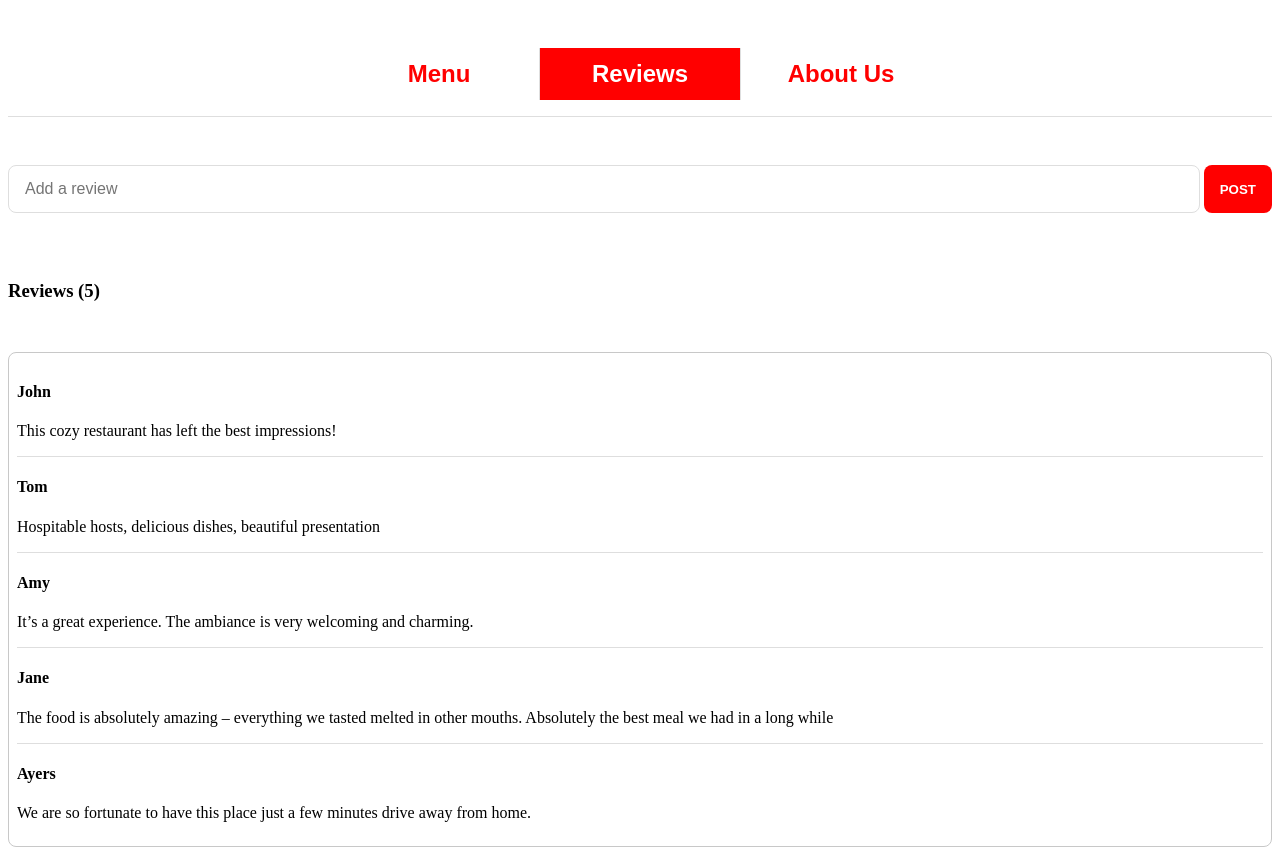
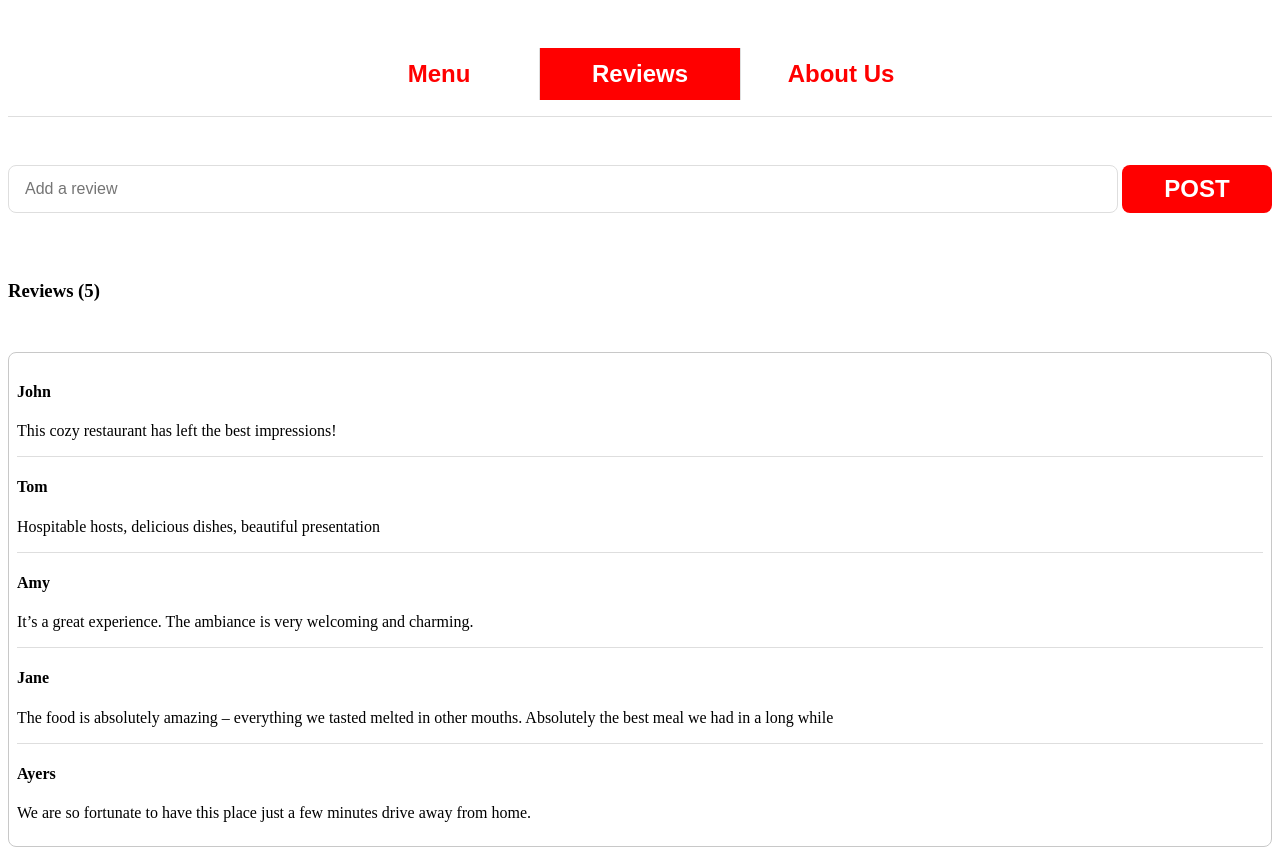
Before and after one commit to bbbbcccd/restaurant-page, a website built with webpack: page src/template.html in a window 1280 px wide. Both pictures are taken after a click on the button "Reviews". Built offline with nearby package versions, Linux system fonts and the light colour scheme.

Commit message:
Update style of form submit button to appear bigger

```diff
--- a/src/review-page/review.css
+++ b/src/review-page/review.css
@@ -25,8 +25,10 @@ form>input {
 
 form>button {
     font-weight: 900;
+    font-size: 1.5rem;
     color: white;
     background-color: red;
+    width: 150px;
 }
 
 #review-header {
```
